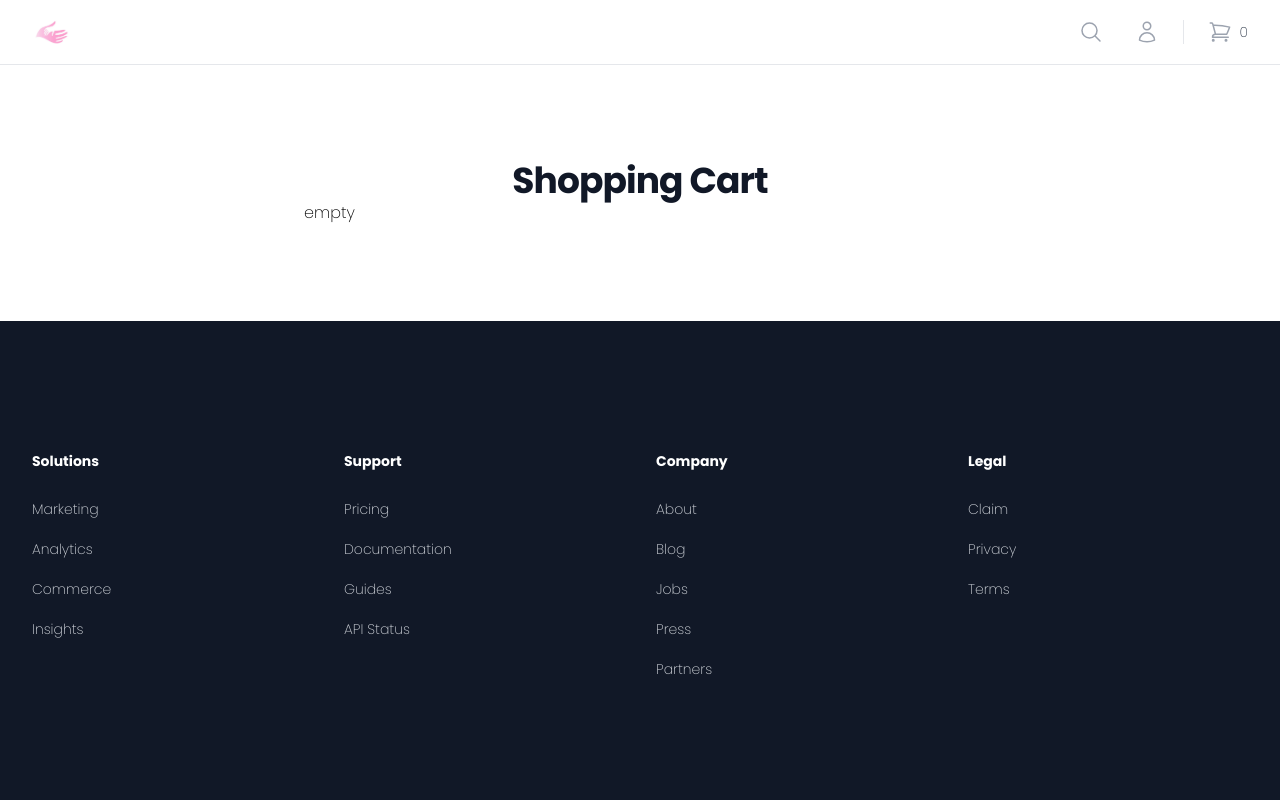
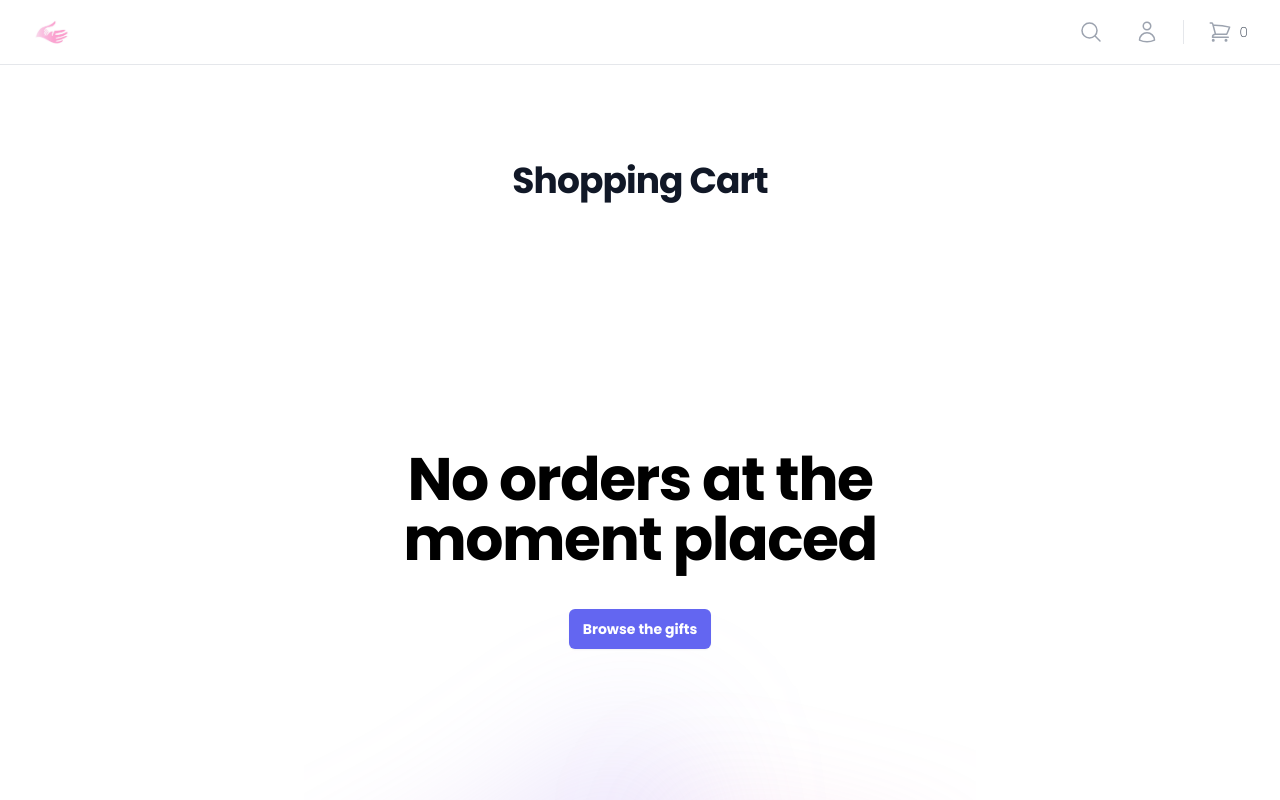
Before and after one commit to Ilona-front-end/js-frameworks-ca-ilona-raugalaite, a React (Create React App) app: page /basket in a window 1280 px wide. Shown: the top 800 px of the page. Built offline with nearby package versions, Linux system fonts and the light colour scheme.

Commit message:
previous commit 05164b1 - error handle correct
1. in ItemPage.js variable singleItemApiFetchStatusCodeError caused no single item pages to insert the content. Therefore was removed
2.CheckOutPage.js added emty basket layout

```diff
--- a/src/components/pages/CheckOutPage.js
+++ b/src/components/pages/CheckOutPage.js
@@ -90,7 +90,44 @@
           </section>
 
         </form>
-        : <div>empty</div>
+        : <div className="relative isolate overflow-hidden pt-14">
+          <div
+            className="absolute inset-x-0 -bottom-40 -z-10 transform-gpu overflow-hidden blur-3xl sm:-bottom-80"
+            aria-hidden="true"
+          >
+            <div
+              className="relative left-[calc(50%-11rem)] aspect-[1155/678] w-[36.125rem] -translate-x-1/2 rotate-[30deg] bg-gradient-to-tr from-[#ff80b5] to-[#9089fc] opacity-20 sm:left-[calc(50%-30rem)] sm:w-[72.1875rem]"
+              style={{
+                clipPath:
+                  'polygon(74.1% 44.1%, 100% 61.6%, 97.5% 26.9%, 85.5% 0.1%, 80.7% 2%, 72.5% 32.5%, 60.2% 62.4%, 52.4% 68.1%, 47.5% 58.3%, 45.2% 34.5%, 27.5% 76.7%, 0.1% 64.9%, 17.9% 100%, 27.6% 76.8%, 76.1% 97.7%, 74.1% 44.1%)',
+              }}
+            />
+          </div>
+          <div className="mx-auto max-w-2xl py-32 sm:py-32 lg:py-48">
+            <div className="text-center">
+              <h1 className="mx-6 text-4xl font-bold tracking-tight text-black sm:text-6xl">
+                No orders at the moment placed
+              </h1>
+              <div className="mt-10 flex items-center justify-center gap-x-6">
+                <div className="rounded-md bg-indigo-500 px-3.5 py-2.5 text-sm font-semibold text-white shadow-sm hover:bg-indigo-400 focus-visible:outline focus-visible:outline-2 focus-visible:outline-offset-2 focus-visible:outline-indigo-400">
+                  <Link to="/">Browse the gifts</Link>
+                </div>
+              </div>
+            </div>
+          </div>
+          <div
+            className="absolute inset-x-0 top-[calc(100%-13rem)] -z-10 transform-gpu overflow-hidden blur-3xl sm:top-[calc(100%-30rem)]"
+            aria-hidden="true"
+          >
+            <div
+              className="relative left-[calc(50%+3rem)] aspect-[1155/678] w-[36.125rem] -translate-x-1/2 bg-gradient-to-tr from-[#ff80b5] to-[#9089fc] opacity-20 sm:left-[calc(50%+36rem)] sm:w-[72.1875rem]"
+              style={{
+                clipPath:
+                  'polygon(74.1% 44.1%, 100% 61.6%, 97.5% 26.9%, 85.5% 0.1%, 80.7% 2%, 72.5% 32.5%, 60.2% 62.4%, 52.4% 68.1%, 47.5% 58.3%, 45.2% 34.5%, 27.5% 76.7%, 0.1% 64.9%, 17.9% 100%, 27.6% 76.8%, 76.1% 97.7%, 74.1% 44.1%)',
+              }}
+            />
+          </div>
+        </div>
         }
       </div>
     </div>
--- a/src/components/pages/ItemPage.js
+++ b/src/components/pages/ItemPage.js
@@ -16,10 +16,8 @@
   }, [dispatch, id]);
 
   // If path:item/id is manualy typed in the url and does not exist, redirect to homepage
-  let singleItemApiFetchStatusCodeError;
   if(singleItem.statusCode === 404 || singleItem.statusCode === 500 || singleItem.statusCode === 400) {
     window.location.href = "/";
-    singleItemApiFetchStatusCodeError = true;
   }
 
   // Discount calculation
@@ -32,7 +30,6 @@
 
   return (
     <>
-      {singleItemApiFetchStatusCodeError === false &&
       <div className="bg-white">
         <div className="pb-16 pt-6 sm:pb-24">
           <div className="mx-auto mt-8 max-w-2xl px-4 sm:px-6 lg:max-w-7xl lg:px-8">
@@ -112,7 +109,6 @@
           </div>
         </div>
       </div>
-      }
     </>
   );
 }
```
